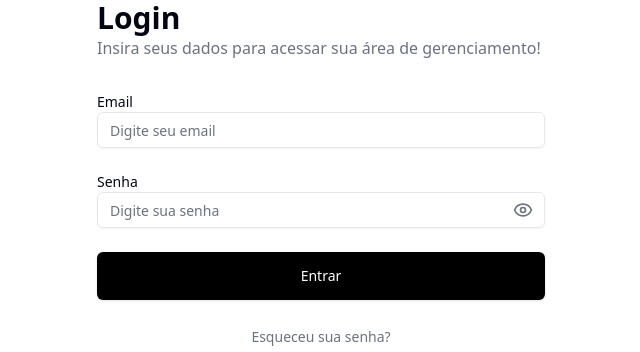
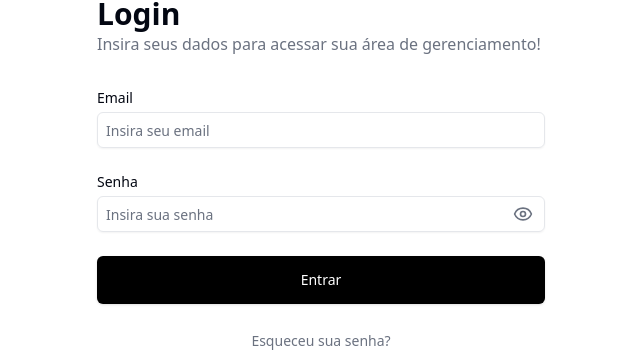
Before and after one commit to danilobarros3/auto-log, a React (Vite) app: page /login in a window 1280 px wide. Shown: the part 244-596 px from the top of the page, without its empty margins (639-1279 px from the left). Built offline with nearby package versions, Linux system fonts and the light colour scheme.

Commit message:
:sparkles: feat: connect ep login

```diff
--- a/package.json
+++ b/package.json
@@ -17,12 +17,15 @@
     "axios": "^1.7.8",
     "class-variance-authority": "^0.7.1",
     "clsx": "^2.1.1",
+    "formik": "^2.4.6",
     "lucide-react": "^0.462.0",
     "react": "^18.3.1",
     "react-dom": "^18.3.1",
     "react-router-dom": "^7.0.1",
+    "sonner": "^1.7.0",
     "tailwind-merge": "^2.5.5",
-    "tailwindcss-animate": "^1.0.7"
+    "tailwindcss-animate": "^1.0.7",
+    "yup": "^1.5.0"
   },
   "devDependencies": {
     "@eslint/js": "^9.15.0",
--- a/src/App.tsx
+++ b/src/App.tsx
@@ -1,9 +1,11 @@
+import { Toaster } from "sonner";
 import Router from "./router";
 
 export function App() {
   return (
     <>
       <Router/>
+      <Toaster richColors />
     </>
   );
 }
--- a/src/pages/Login/index.tsx
+++ b/src/pages/Login/index.tsx
@@ -4,11 +4,46 @@ import { useState } from "react";
 import { Eye, EyeOff } from "lucide-react";
 
 import imageLogin from "../../assets/Login_img.png";
+import api from "@/services";
+import { useNavigate } from "react-router-dom";
+import { toast } from "sonner";
+import { useFormik } from "formik";
+import {
+  initialLoginFormValues,
+  loginFormSchema,
+} from "@/schema/loginForm.schema";
+
+interface ILogin {
+  email: string;
+  password: string;
+}
 
 const Login: React.FC = () => {
   const [showPassword, setShowPassword] = useState(false);
+  const navigate = useNavigate();
+
+  const handleFormikLogin = useFormik({
+    initialValues: initialLoginFormValues,
+    validationSchema: loginFormSchema,
+    onSubmit: async (values) => {
+      handleSubmit(values);
+    },
+  });
+
+  const handleSubmit = async (values: ILogin) => {
+    try {
+      await api.post("/auth/login", values);
+      toast.success("Usuário logado com sucesso!");
+      navigate("/");
+    } catch (error) {
+      console.error(error);
+      toast.error("Falha ao logar, verifique suas credenciais!");
+    }
+  };
 
   return (
+    <>
+      <form onSubmit={handleFormikLogin.handleSubmit}>
         <div className="flex min-h-screen">
           <div
             className="hidden lg:flex w-1/2 h-full bg-cover bg-center rounded-tr-[40px] rounded-br-[40px]"
@@ -30,24 +65,50 @@ const Login: React.FC = () => {
                 </p>
               </div>
 
-          <form>
               <div className="space-y-6">
                 <div>
                   <label htmlFor="email" className="block text-sm font-medium">
                     Email
                   </label>
-                <Input id="email" type="email" placeholder="Digite seu email" />
+                  <Input
+                    type="email"
+                    id="email"
+                    name="email"
+                    value={handleFormikLogin.values.email}
+                    placeholder="Insira seu email"
+                    onChange={handleFormikLogin.handleChange}
+                    className="mt-1 p-2 w-full border rounded-md"
+                  />
+                  {handleFormikLogin.errors?.email &&
+                    handleFormikLogin.touched?.email && (
+                      <span className="text-red-500 text-sm">
+                        {handleFormikLogin.errors.email}
+                      </span>
+                    )}
                 </div>
                 <div>
-                <label htmlFor="password" className="block text-sm font-medium">
+                  <label
+                    htmlFor="password"
+                    className="block text-sm font-medium"
+                  >
                     Senha
                   </label>
                   <div className="relative">
                     <Input
+                      type={showPassword ? "text" : "password"}
                       id="password"
-                    type={showPassword ? "text" : "password"}
-                    placeholder="Digite sua senha"
+                      name="password"
+                      value={handleFormikLogin.values.password}
+                      placeholder="Insira sua senha"
+                      onChange={handleFormikLogin.handleChange}
+                      className="mt-1 p-2 w-full border rounded-md"
                     />
+                    {handleFormikLogin.errors?.password &&
+                      handleFormikLogin.touched?.password && (
+                        <span className="text-red-500 text-sm">
+                          {handleFormikLogin.errors.password}
+                        </span>
+                      )}
                     <button
                       type="button"
                       onClick={() => setShowPassword(!showPassword)}
@@ -69,10 +130,12 @@ const Login: React.FC = () => {
               >
                 Entrar
               </Button>
-          </form>
 
               <div className="mt-6 text-center">
-            <a href="#" className="text-sm text-gray-500 hover:text-gray-700">
+                <a
+                  href="#"
+                  className="text-sm text-gray-500 hover:text-gray-700"
+                >
                   Esqueceu sua senha?
                 </a>
               </div>
@@ -85,6 +148,8 @@ const Login: React.FC = () => {
             </div>
           </div>
         </div>
+      </form>
+    </>
   );
 };
 
--- /dev/null
+++ b/src/schema/loginForm.schema.ts
@@ -0,0 +1,11 @@
+import * as yup from "yup";
+
+export const loginFormSchema = yup.object().shape({
+  email: yup.string().email("Email inválido").required("Email é obrigatório"),
+  password: yup.string().required("Senha é obrigatória"),
+});
+
+export const initialLoginFormValues = {
+  email: "",
+  password: "",
+}
```
Also changed, not shown: 1 other file (tests, documents, lock files or other folders). Lines whose indentation alone changed are shown as unchanged.
